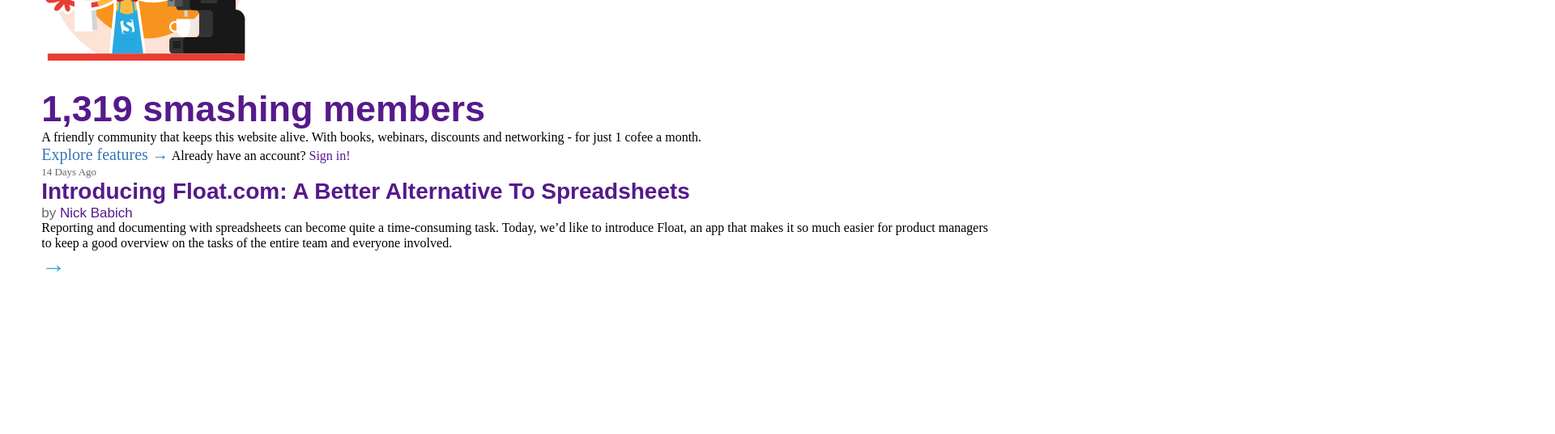
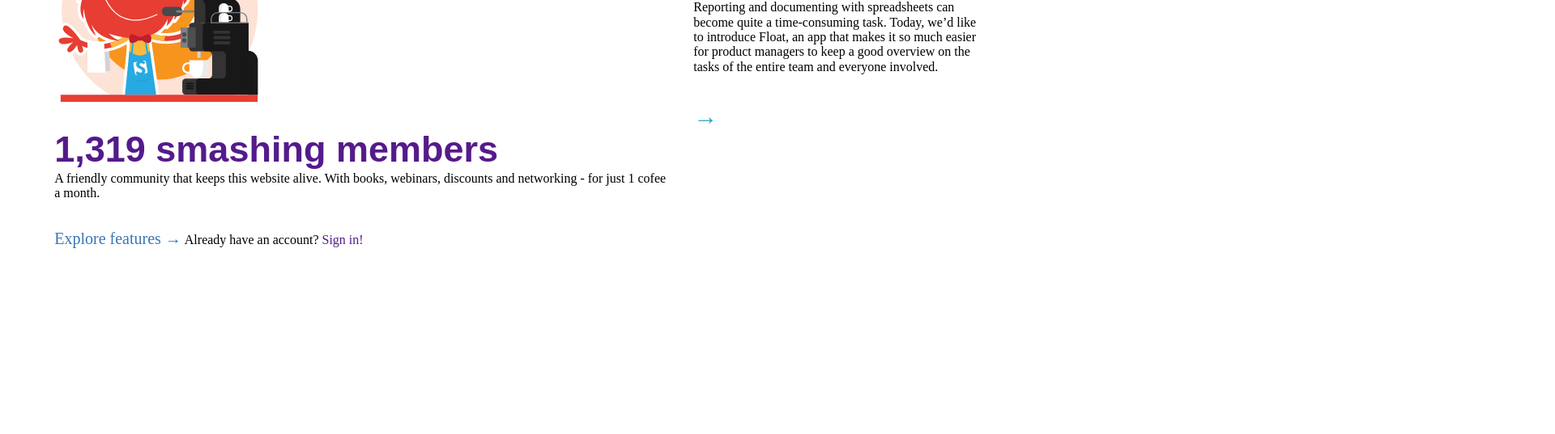
Before and after one commit to sandro111111/power-continue, a plain HTML site: page second-step/pages/shmashingcat.html in a window 1280 px wide. Shown: the part 631-1168 px from the top of the page at 81% size, 1920 px wide, since content can reach past the window. Before the commit the page ends 1031 px from the top, so only its background shows below. Drawn offline with nearby package versions, Linux system fonts and the light colour scheme.

Commit message:
something went wrong

```diff
--- a/second-step/assets/styles/smashingcat.css
+++ b/second-step/assets/styles/smashingcat.css
@@ -35,6 +35,7 @@
 .title:hover,
 .explore-link:hover {
     color: #d33a2c;
+    transition: color 1s ease-out
 }
 
 .card-cat .title {
@@ -64,3 +65,47 @@
 small {
     font-size: 16px;
 }
+
+.cards {
+    display: flex;
+    flex-wrap: wrap;
+}
+
+.card {
+    width: 33%;
+    padding: 0px 1em 150px 1em;
+    margin-bottom: 25px;
+}
+
+.card:not(.card-cat):hover {
+    transform: scale(1.02);
+}
+
+.card-cat {
+    flex-grow: 1;
+    border-radius: 11px;
+}
+
+.content {
+    margin-bottom: 35px;
+}
+
+.card::before {
+    position: absolute;
+    left: -30px;
+    top: -30px;
+
+    display: block;
+    width: calc(100% + 60%);
+    height: 100%;
+
+    transition: background-color .1s ease-out;
+    background-color: transparent;
+
+    content: '';
+}
+
+.card::before:hover {
+    background-color: #fff;
+    box-shadow: 0 0 40px rgba(0, 0, 0, .15);
+}
```
